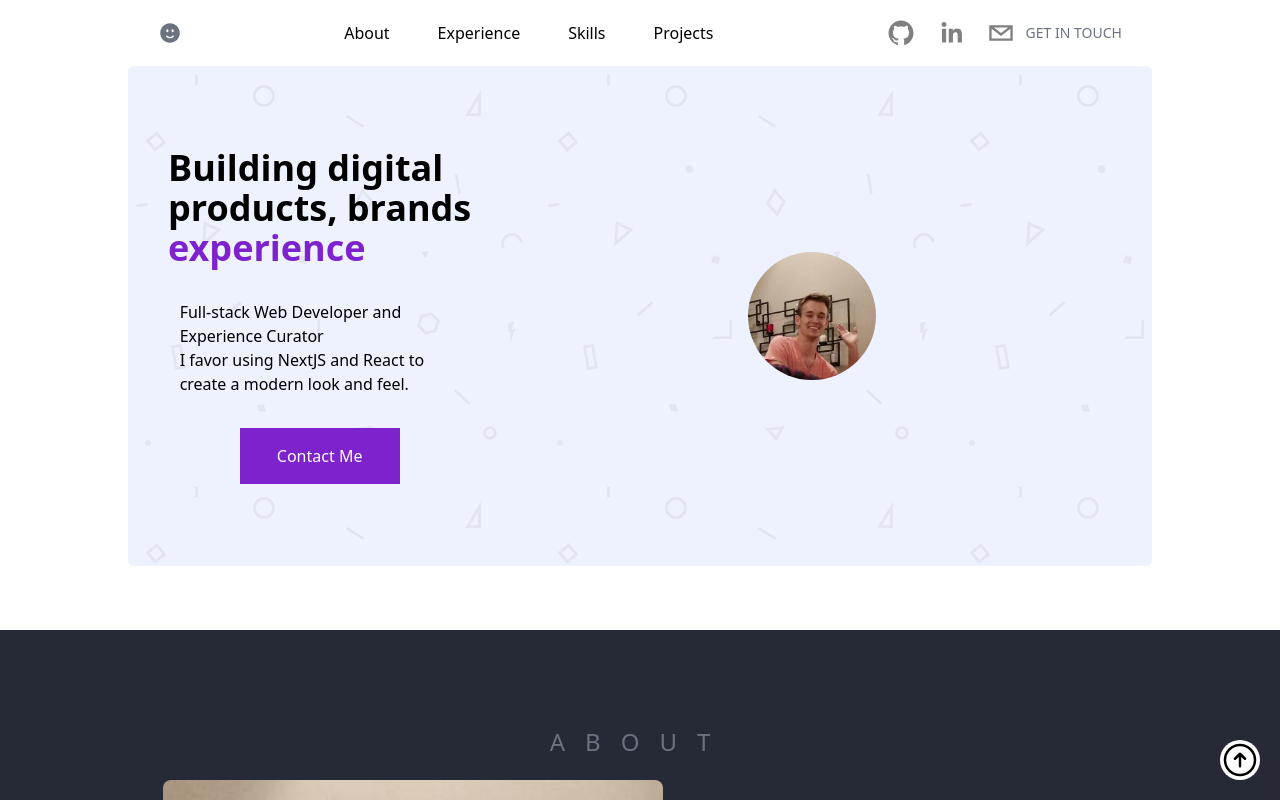
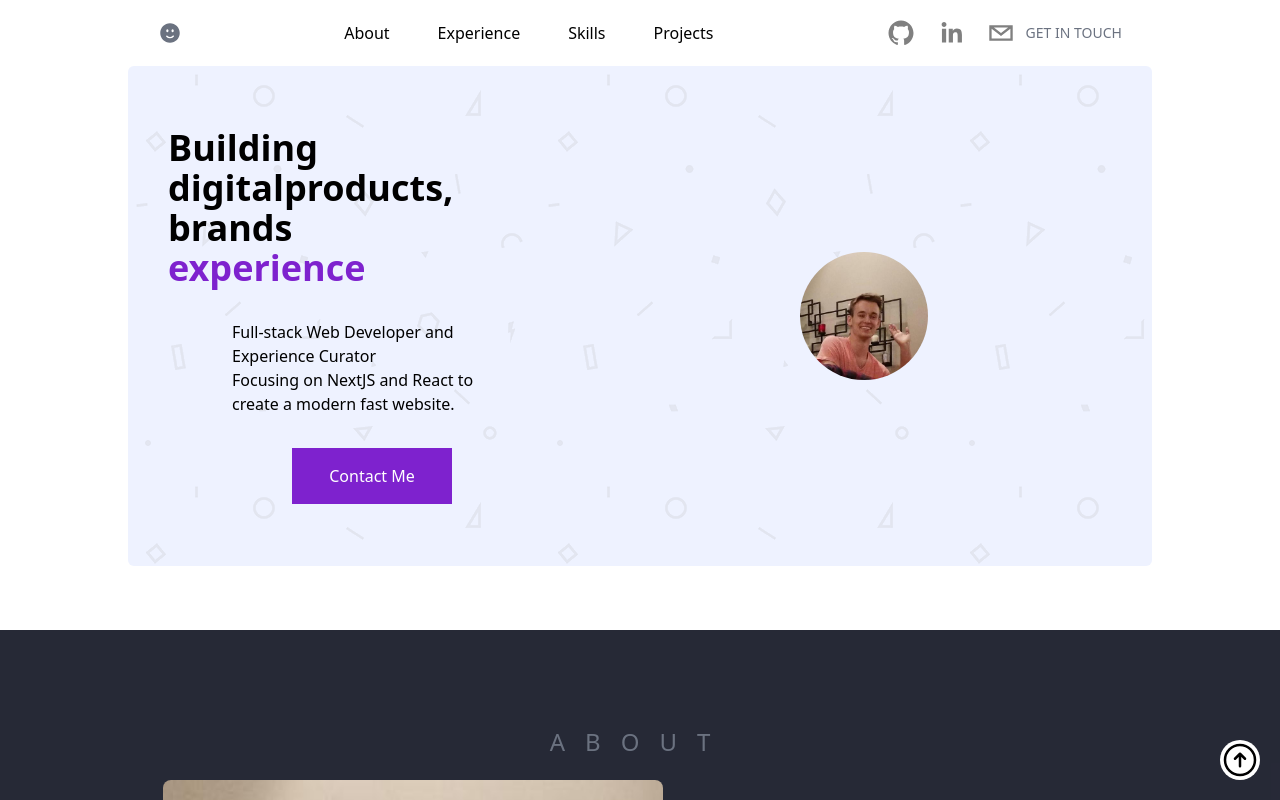
Before and after one commit to Coltonb-boop/portfolio-nextjs13, a Next.js app: page / in a window 1280 px wide. Built offline with nearby package versions, Linux system fonts and the light colour scheme.

Commit message:
taking break

```diff
--- a/app/Hero.tsx
+++ b/app/Hero.tsx
@@ -9,13 +9,13 @@ function Hero({}: Props) {
     <div className='hero-background relative flex items-center justify-evenly text-center bg-hero-pattern z-10 bg-indigo-50 m-16 mt-0 h-[500px] md:rounded-md w-full md:max-w-5xl mx-auto'>
       <div className='flex flex-col items-center justify-center space-y-8 pl-10 max-w-md text-left'>
         <div className='text-4xl font-bold'>
-          <p>Building digital </p>
-          <p className=''>products, brands </p>
-          <p className='text-purple-700'>experience</p>
+          <p>Building digitalproducts,</p>
+          <p className=''>brands</p>
+          <span className='text-purple-700'>experience</span>
         </div>
         <div className='max-w-[280px]'>
           <p>Full-stack Web Developer and Experience Curator</p>
-          <p>I favor using NextJS and React to create a modern look and feel.</p>
+          <p>Focusing on NextJS and React to create a modern fast website.</p>
         </div>
         <button className='bg-purple-700 hover:bg-purple-500 w-40 h-14 text-white'>
           Contact Me
```
